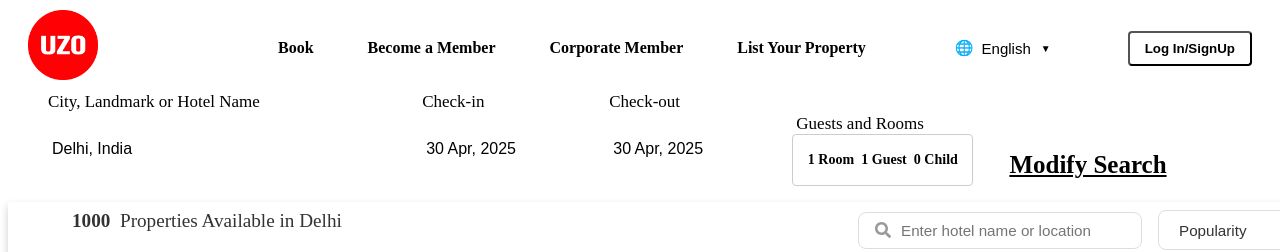
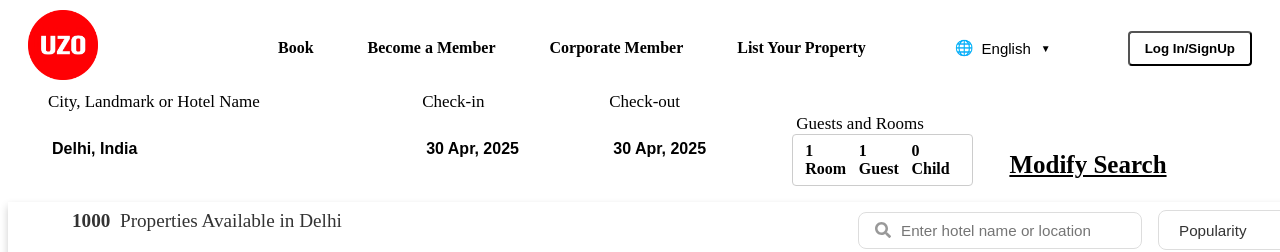
Before and after one commit to jitenderkumar29/uzo-hotel-v2, a Next.js app: page /HotelBooking/HotelBooking in a window 1280 px wide. Shown: the top 252 px of the page. Built offline with nearby package versions, Linux system fonts and the light colour scheme.

Commit message:
changes font style search bar top component

```diff
--- a/src/components/SearchBarMultiple/HotelSearchBarTop/HotelSearchBarTop.module.css
+++ b/src/components/SearchBarMultiple/HotelSearchBarTop/HotelSearchBarTop.module.css
@@ -80,7 +80,9 @@
   height: 50px;
   border-radius: 4px;
   background-color: white;
-  color: var(--text-color-gray);
+  color: var(--text-color-black);
+  font-weight: 600;
+  /* color: var(--text-color-gray); */
 }
 
 /* Destination field */
@@ -116,9 +118,10 @@
   /* flex-wrap: wrap; */
   gap: 2px;
   padding: 0 12px;
-  font-size: 14px;
+  font-size: 16px;
   width: 100%;
-  color: var(--text-color-gray);
+  color: var(--text-color-black);
+  /* color: var(--text-color-gray); */
   /* added css for even listener */
   cursor: pointer;
   pointer-events: auto; /* Ensure it can receive clicks */
```
